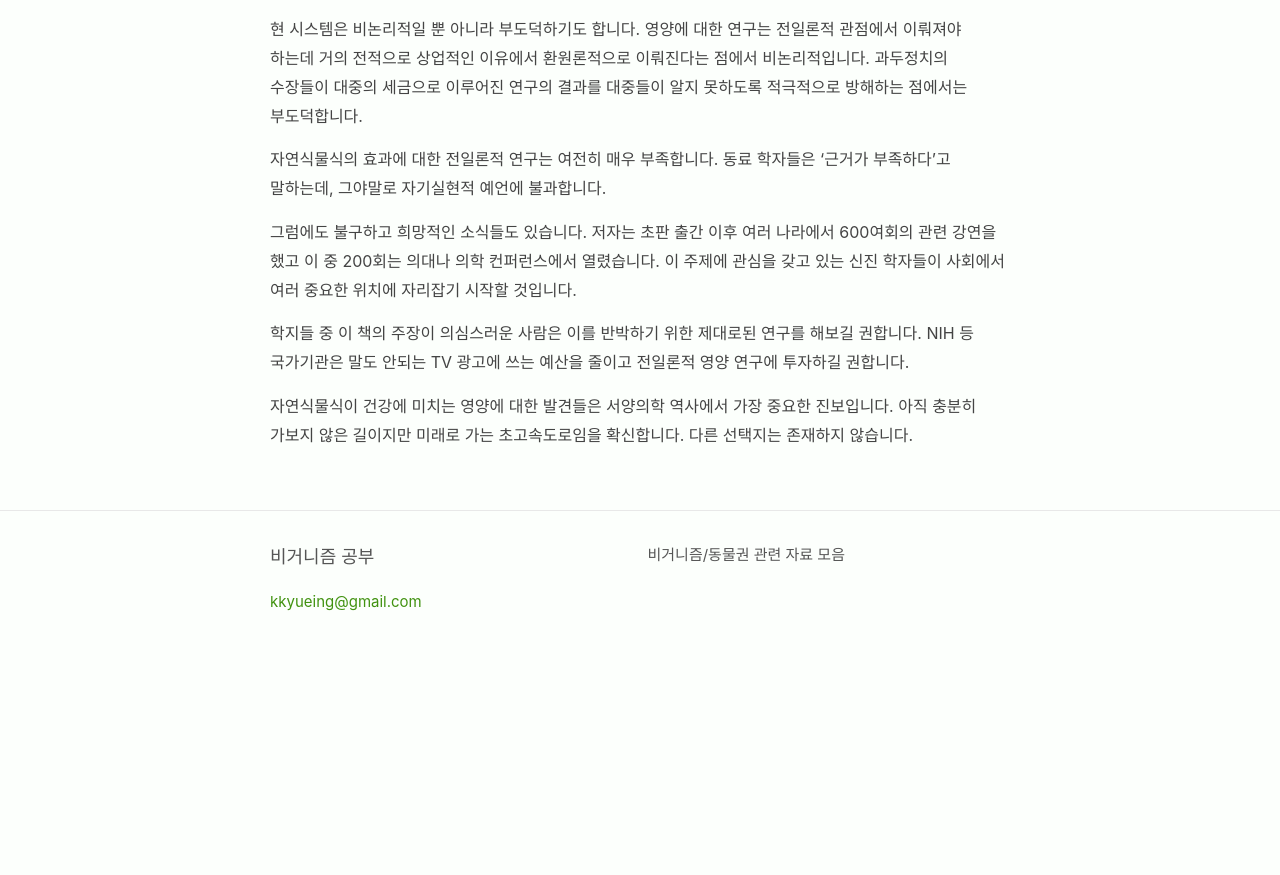
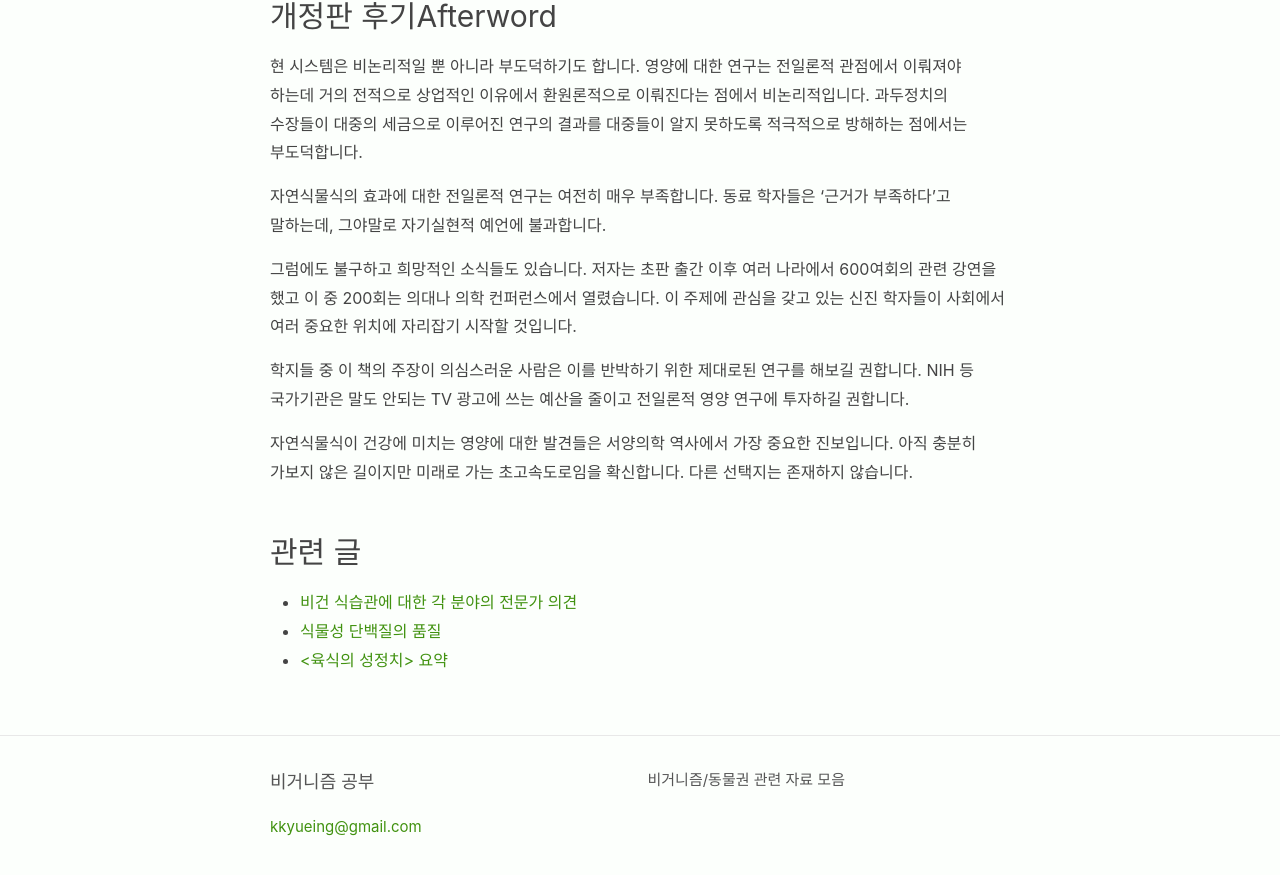
Before and after one commit to veganstudies/veganstudies.github.io, a Jekyll site: the page built from _posts/2020-11-14-the-china-study.md, in a window 1280 px wide and 900 px high, scrolled down 28929 px. Shown: the top 875 px of the window. Built offline with Jekyll 4.4.1, drawn with Linux system fonts in a browser that asks for light colours; before the commit the page ends 29604 px from its top, so only the background shows below that.

Commit message:
Add links between posts

```diff
--- a/_posts/2020-11-14-the-china-study.md
+++ b/_posts/2020-11-14-the-china-study.md
@@ -652,3 +652,9 @@ WHO는 압력을 견뎌내고 10%를 고수했고, FNB는 아마도 업계의
 학지들 중 이 책의 주장이 의심스러운 사람은 이를 반박하기 위한 제대로된 연구를 해보길 권합니다. NIH 등 국가기관은 말도 안되는 TV 광고에 쓰는 예산을 줄이고 전일론적 영양 연구에 투자하길 권합니다.
 
 자연식물식이 건강에 미치는 영양에 대한 발견들은 서양의학 역사에서 가장 중요한 진보입니다. 아직 충분히 가보지 않은 길이지만 미래로 가는 초고속도로임을 확신합니다. 다른 선택지는 존재하지 않습니다.
+
+## 관련 글
+
+* [비건 식습관에 대한 각 분야의 전문가 의견](/2020/10/03/expert-opinions-on-vegan-diet.html)
+* [식물성 단백질의 품질](/2020/10/02/quality-of-plant-based-protein.html)
+* [\<육식의 성정치\> 요약](/2020/01/15/the-sexual-politics-of-meat.html)
```
Also changed, not shown: _posts/2020-03-15-efficiency-of-vegan-diet.md (+1 -0 lines), _posts/2020-10-02-quality-of-plant-based-protein.md (+1 -0 lines), _posts/2020-10-03-expert-opinions-on-vegan-diet.md (+1 -0 lines), _terms/fcr.md (+1 -0 lines).
